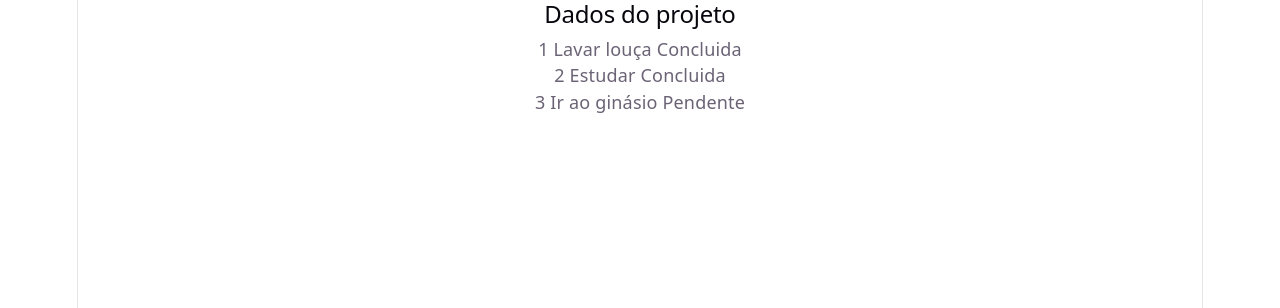
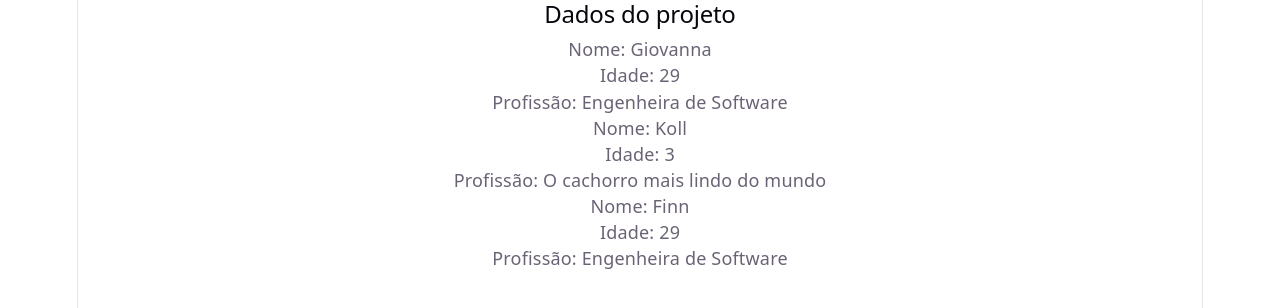
Before and after one commit to giovannacostaxavier/Exercicios-React, a React (Vite) app: page / in a window 1280 px wide. Shown: the top 308 px of the page. Built offline with nearby package versions, Linux system fonts and the light colour scheme.

Commit message:
Feat: novo componente com props

```diff
--- a/src/App.jsx
+++ b/src/App.jsx
@@ -1,16 +1,26 @@
-import ListaTarefas from "./components/ListaTarefas"
+import Perfil from "./components/Perfil"
 
 const App= ()=> {
-  const tarefas =[
-    { id: 1, titulo: "Lavar louça", concluida: true },
-    { id: 2, titulo: "Estudar", concluida: true },
-    { id: 3, titulo: "Ir ao ginásio", concluida: false },
-  ]
+
   return (
    <div>
     <h2>Dados do projeto</h2>
-    <ListaTarefas
-        listaTarefas={tarefas}
+    <Perfil
+      nome="Giovanna"
+      idade={29}
+      profissao="Engenheira de Software"
+    />
+
+     <Perfil
+      nome="Koll"
+      idade={3}
+      profissao="O cachorro mais lindo do mundo"
+    />
+
+     <Perfil
+      nome="Finn"
+      idade={29}
+      profissao="Engenheira de Software"
     />
    </div>
 
--- /dev/null
+++ b/src/components/Perfil.jsx
@@ -0,0 +1,14 @@
+
+const Perfil =({nome,idade,profissao})=>{
+    return(
+        <div>
+            <p>
+                Nome: {nome} <br/>
+                Idade: {idade} <br/>
+                Profissão: {profissao}
+            </p>
+        </div>
+    )
+}
+
+export default Perfil
```
